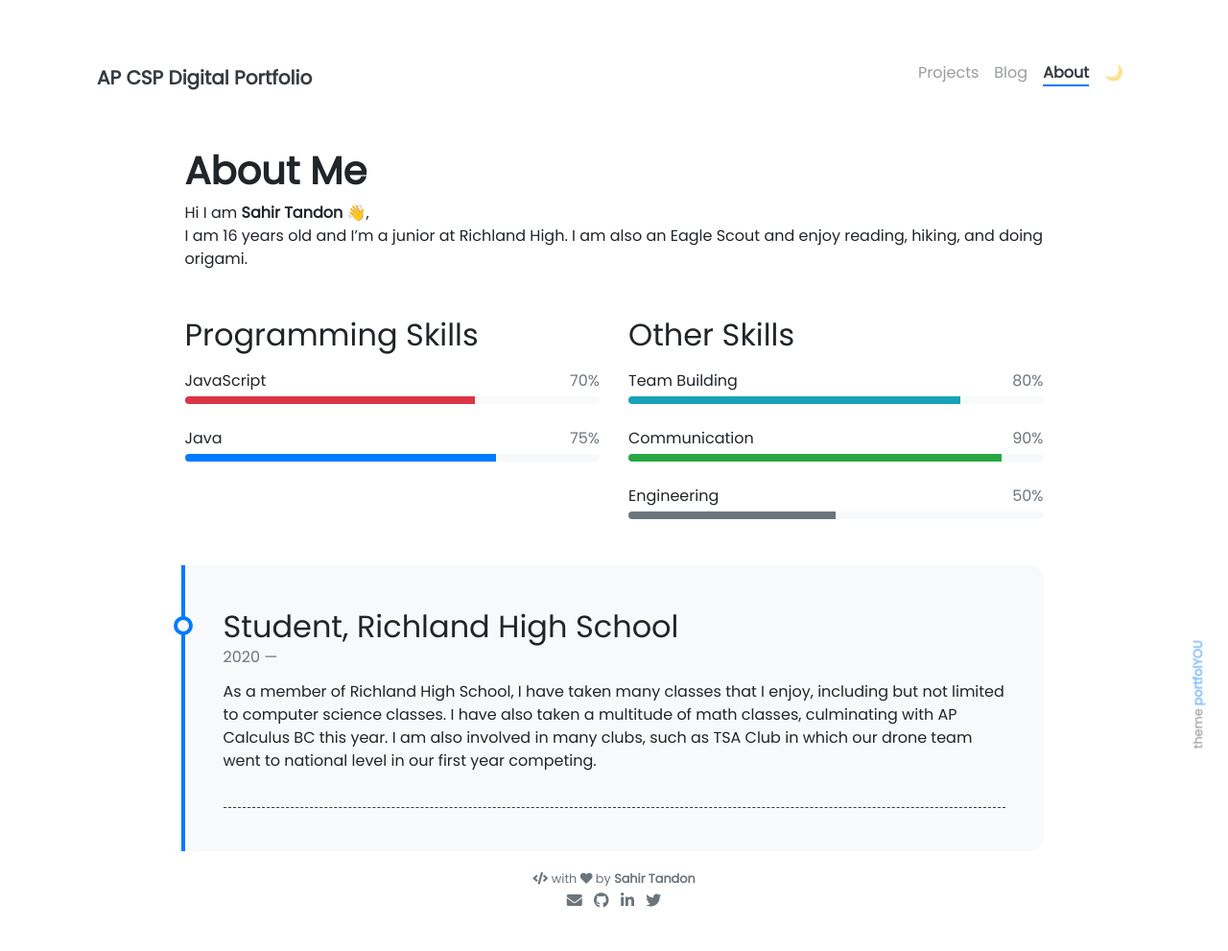
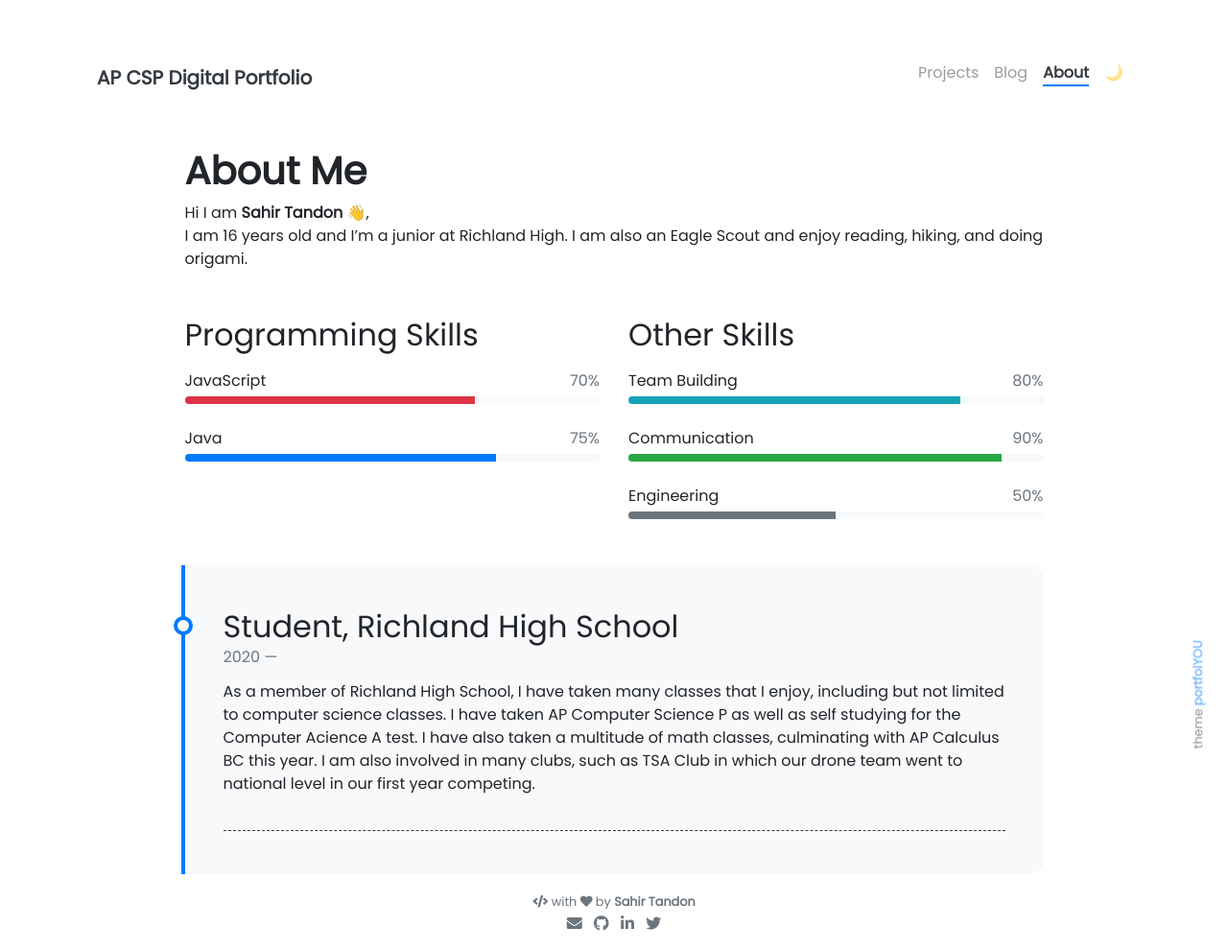
Before and after one commit to shirtandon/shirtandon.github.io, a Jekyll site: the page built from pages/about.md, in a window 1280 px wide. Shown: the whole page at 96% size. Built offline with Jekyll 4.4.1, drawn with Linux system fonts in a browser that asks for light colours; nearby versions of some CDN libraries; emoji names are drawn with the system emoji font; before the commit the page ends 967 px from its top, so only the background shows below that.

Commit message:
Update timeline

```diff
--- a/_data/timeline.yml
+++ b/_data/timeline.yml
@@ -1,5 +1,6 @@
 - title: Student, Richland High School
   from: 2020
   description: As a member of Richland High School, I have taken many classes that I enjoy, including but not limited to computer science classes.
+               I have taken AP Computer Science P as well as self studying for the Computer Acience A test.
                I have also taken a multitude of math classes, culminating with AP Calculus BC this year. I am also involved in many clubs, such as
                TSA Club in which our drone team went to national level in our first year competing.
```
